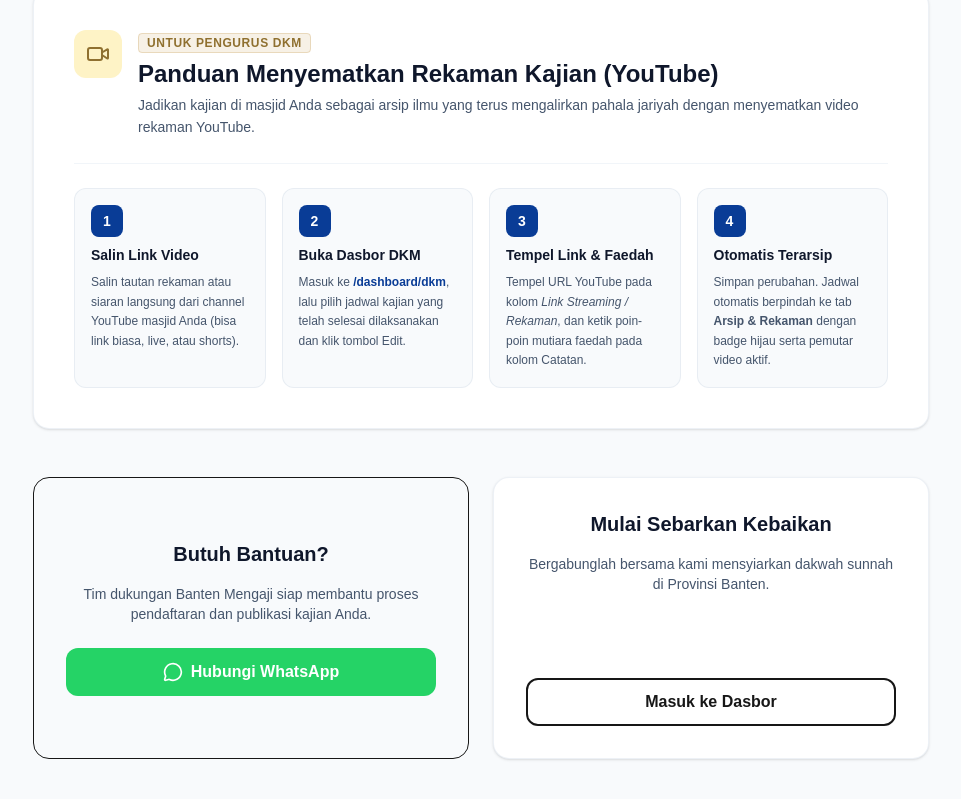
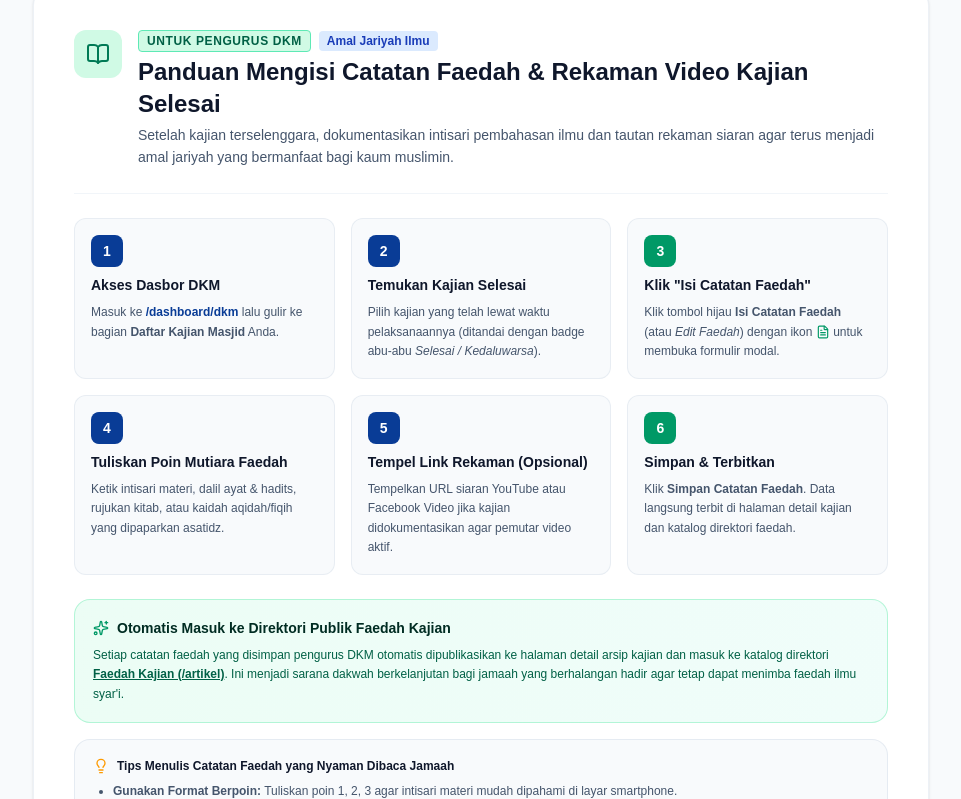
Before and after one commit to chandraanggaradiputra/website-islam, a Next.js app: page /panduan-dkm in a window 1280 px wide. Shown: the part 1761-2560 px from the top of the page, without its empty margins (159-1120 px from the left). Built offline with nearby package versions, Linux system fonts and the light colour scheme; no server answers; what web-push would draw is missing.

Commit message:
feat(panduan): pembaruan panduan dkm dan schema howto catatan faedah kajian

```diff
--- a/app/panduan-dkm/page.tsx
+++ b/app/panduan-dkm/page.tsx
@@ -12,7 +12,11 @@ import {
   Share2,
   CheckCircle2,
   Sparkles,
-  PlayCircle
+  PlayCircle,
+  BookOpen,
+  FileText,
+  Lightbulb,
+  ArrowRight,
 } from 'lucide-react';
 import { JsonLd } from '@/components/seo/JsonLd';
 import { getPanduanDkmJsonLd } from '@/lib/schema';
@@ -182,65 +186,125 @@ export default function PanduanDKMPage() {
             </div>
           </div>
 
-          {/* Kartu 2: Panduan Menyematkan Rekaman Kajian (Untuk Pengurus DKM) */}
+          {/* Kartu 2: Panduan Mengisi Catatan Faedah & Rekaman Video Kajian Selesai */}
           <div className="bg-white dark:bg-surface-darkCard shadow-sm rounded-2xl p-6 sm:p-10 border border-slate-200/60 dark:border-slate-800">
             <div className="flex items-start gap-4 mb-6">
-              <div className="w-12 h-12 rounded-xl bg-amber-100 dark:bg-amber-900/40 text-[#8f702f] dark:text-[#E8C27A] flex items-center justify-center shrink-0">
-                <Video className="w-6 h-6" />
+              <div className="w-12 h-12 rounded-xl bg-emerald-100 dark:bg-emerald-950/50 text-emerald-700 dark:text-emerald-300 flex items-center justify-center shrink-0">
+                <BookOpen className="w-6 h-6" />
               </div>
               <div>
-                <span className="text-xs font-bold uppercase tracking-wider px-2 py-0.5 rounded bg-[#C5A059]/15 text-[#8f702f] dark:text-[#E8C27A] border border-[#C5A059]/30">
-                  Untuk Pengurus DKM
-                </span>
+                <div className="flex flex-wrap items-center gap-2 mb-1">
+                  <span className="text-xs font-bold uppercase tracking-wider px-2 py-0.5 rounded bg-emerald-100 text-emerald-800 dark:bg-emerald-950/60 dark:text-emerald-300 border border-emerald-300 dark:border-emerald-800">
+                    Untuk Pengurus DKM
+                  </span>
+                  <span className="text-xs font-semibold px-2 py-0.5 rounded bg-blue-100 text-blue-800 dark:bg-blue-950/60 dark:text-blue-300">
+                    Amal Jariyah Ilmu
+                  </span>
+                </div>
                 <h2 className="text-2xl font-bold font-slab text-slate-900 dark:text-white mt-1">
-                  Panduan Menyematkan Rekaman Kajian (YouTube)
+                  Panduan Mengisi Catatan Faedah &amp; Rekaman Video Kajian Selesai
                 </h2>
                 <p className="text-sm text-slate-600 dark:text-slate-400 mt-1 leading-relaxed">
-                  Jadikan kajian di masjid Anda sebagai arsip ilmu yang terus mengalirkan pahala jariyah dengan menyematkan video rekaman YouTube.
+                  Setelah kajian terselenggara, dokumentasikan intisari pembahasan ilmu dan tautan rekaman siaran agar terus menjadi amal jariyah yang bermanfaat bagi kaum muslimin.
                 </p>
               </div>
             </div>
 
-            <div className="grid sm:grid-cols-2 lg:grid-cols-4 gap-4 mt-6 pt-6 border-t border-slate-100 dark:border-slate-800">
+            {/* Grid 6 Langkah Praktis */}
+            <div className="grid sm:grid-cols-2 lg:grid-cols-3 gap-4 mt-6 pt-6 border-t border-slate-100 dark:border-slate-800">
+              {/* Langkah 1 */}
               <div className="p-4 rounded-xl bg-slate-50 dark:bg-slate-900/60 border border-slate-200/70 dark:border-slate-800 space-y-2">
                 <div className="w-8 h-8 rounded-lg bg-[#093c96] text-white flex items-center justify-center font-bold text-sm">
                   1
                 </div>
-                <h3 className="font-bold text-sm text-slate-900 dark:text-white">Salin Link Video</h3>
+                <h3 className="font-bold text-sm text-slate-900 dark:text-white">Akses Dasbor DKM</h3>
                 <p className="text-xs text-slate-600 dark:text-slate-400 leading-relaxed">
-                  Salin tautan rekaman atau siaran langsung dari channel YouTube masjid Anda (bisa link biasa, live, atau shorts).
+                  Masuk ke <Link href="/dashboard/dkm" className="text-[#093c96] dark:text-blue-400 font-semibold hover:underline">/dashboard/dkm</Link> lalu gulir ke bagian <strong>Daftar Kajian Masjid</strong> Anda.
                 </p>
               </div>
 
+              {/* Langkah 2 */}
               <div className="p-4 rounded-xl bg-slate-50 dark:bg-slate-900/60 border border-slate-200/70 dark:border-slate-800 space-y-2">
                 <div className="w-8 h-8 rounded-lg bg-[#093c96] text-white flex items-center justify-center font-bold text-sm">
                   2
                 </div>
-                <h3 className="font-bold text-sm text-slate-900 dark:text-white">Buka Dasbor DKM</h3>
+                <h3 className="font-bold text-sm text-slate-900 dark:text-white">Temukan Kajian Selesai</h3>
                 <p className="text-xs text-slate-600 dark:text-slate-400 leading-relaxed">
-                  Masuk ke <Link href="/dashboard/dkm" className="text-[#093c96] dark:text-blue-400 font-semibold hover:underline">/dashboard/dkm</Link>, lalu pilih jadwal kajian yang telah selesai dilaksanakan dan klik tombol Edit.
+                  Pilih kajian yang telah lewat waktu pelaksanaannya (ditandai dengan badge abu-abu <em>Selesai / Kedaluwarsa</em>).
                 </p>
               </div>
 
+              {/* Langkah 3 */}
               <div className="p-4 rounded-xl bg-slate-50 dark:bg-slate-900/60 border border-slate-200/70 dark:border-slate-800 space-y-2">
-                <div className="w-8 h-8 rounded-lg bg-[#093c96] text-white flex items-center justify-center font-bold text-sm">
+                <div className="w-8 h-8 rounded-lg bg-emerald-600 text-white flex items-center justify-center font-bold text-sm">
                   3
                 </div>
-                <h3 className="font-bold text-sm text-slate-900 dark:text-white">Tempel Link & Faedah</h3>
+                <h3 className="font-bold text-sm text-slate-900 dark:text-white">Klik &quot;Isi Catatan Faedah&quot;</h3>
                 <p className="text-xs text-slate-600 dark:text-slate-400 leading-relaxed">
-                  Tempel URL YouTube pada kolom <em>Link Streaming / Rekaman</em>, dan ketik poin-poin mutiara faedah pada kolom Catatan.
+                  Klik tombol hijau <strong>Isi Catatan Faedah</strong> (atau <em>Edit Faedah</em>) dengan ikon <FileText className="w-3.5 h-3.5 inline text-emerald-600 dark:text-emerald-400" /> untuk membuka formulir modal.
                 </p>
               </div>
 
+              {/* Langkah 4 */}
               <div className="p-4 rounded-xl bg-slate-50 dark:bg-slate-900/60 border border-slate-200/70 dark:border-slate-800 space-y-2">
                 <div className="w-8 h-8 rounded-lg bg-[#093c96] text-white flex items-center justify-center font-bold text-sm">
                   4
                 </div>
-                <h3 className="font-bold text-sm text-slate-900 dark:text-white">Otomatis Terarsip</h3>
+                <h3 className="font-bold text-sm text-slate-900 dark:text-white">Tuliskan Poin Mutiara Faedah</h3>
                 <p className="text-xs text-slate-600 dark:text-slate-400 leading-relaxed">
-                  Simpan perubahan. Jadwal otomatis berpindah ke tab <strong>Arsip & Rekaman</strong> dengan badge hijau serta pemutar video aktif.
+                  Ketik intisari materi, dalil ayat &amp; hadits, rujukan kitab, atau kaidah aqidah/fiqih yang dipaparkan asatidz.
                 </p>
               </div>
+
+              {/* Langkah 5 */}
+              <div className="p-4 rounded-xl bg-slate-50 dark:bg-slate-900/60 border border-slate-200/70 dark:border-slate-800 space-y-2">
+                <div className="w-8 h-8 rounded-lg bg-[#093c96] text-white flex items-center justify-center font-bold text-sm">
+                  5
+                </div>
+                <h3 className="font-bold text-sm text-slate-900 dark:text-white">Tempel Link Rekaman (Opsional)</h3>
+                <p className="text-xs text-slate-600 dark:text-slate-400 leading-relaxed">
+                  Tempelkan URL siaran YouTube atau Facebook Video jika kajian didokumentasikan agar pemutar video aktif.
+                </p>
+              </div>
+
+              {/* Langkah 6 */}
+              <div className="p-4 rounded-xl bg-slate-50 dark:bg-slate-900/60 border border-slate-200/70 dark:border-slate-800 space-y-2">
+                <div className="w-8 h-8 rounded-lg bg-emerald-600 text-white flex items-center justify-center font-bold text-sm">
+                  6
+                </div>
+                <h3 className="font-bold text-sm text-slate-900 dark:text-white">Simpan &amp; Terbitkan</h3>
+                <p className="text-xs text-slate-600 dark:text-slate-400 leading-relaxed">
+                  Klik <strong>Simpan Catatan Faedah</strong>. Data langsung terbit di halaman detail kajian dan katalog direktori faedah.
+                </p>
+              </div>
+            </div>
+
+            {/* Kotak Edukasi Amal Jariyah & Syiar Publik */}
+            <div className="mt-6 p-4.5 rounded-2xl bg-gradient-to-r from-emerald-50 to-teal-50 dark:from-emerald-950/30 dark:to-teal-950/20 border border-emerald-200/80 dark:border-emerald-900/60 text-xs sm:text-sm text-emerald-900 dark:text-emerald-200 space-y-2">
+              <div className="flex items-center gap-2 font-bold text-emerald-950 dark:text-emerald-100">
+                <Sparkles className="w-4 h-4 text-emerald-600 dark:text-emerald-400 shrink-0" />
+                <span>Otomatis Masuk ke Direktori Publik Faedah Kajian</span>
+              </div>
+              <p className="leading-relaxed text-emerald-800 dark:text-emerald-300 text-xs">
+                Setiap catatan faedah yang disimpan pengurus DKM otomatis dipublikasikan ke halaman detail arsip kajian dan masuk ke katalog direktori{' '}
+                <Link href="/artikel" className="font-bold underline hover:text-emerald-950 dark:hover:text-emerald-100">
+                  Faedah Kajian (/artikel)
+                </Link>
+                . Ini menjadi sarana dakwah berkelanjutan bagi jamaah yang berhalangan hadir agar tetap dapat menimba faedah ilmu syar&apos;i.
+              </p>
+            </div>
+
+            {/* Kotak Tips Penulisan Catatan Faedah */}
+            <div className="mt-4 p-4.5 rounded-2xl bg-slate-50 dark:bg-slate-900/50 border border-slate-200/80 dark:border-slate-800 text-xs text-slate-700 dark:text-slate-300 space-y-2">
+              <div className="flex items-center gap-2 font-bold text-slate-900 dark:text-white">
+                <Lightbulb className="w-4 h-4 text-amber-500 shrink-0" />
+                <span>Tips Menulis Catatan Faedah yang Nyaman Dibaca Jamaah</span>
+              </div>
+              <ul className="list-disc pl-5 space-y-1 text-slate-600 dark:text-slate-400 leading-relaxed">
+                <li><strong>Gunakan Format Berpoin:</strong> Tuliskan poin 1, 2, 3 agar intisari materi mudah dipahami di layar smartphone.</li>
+                <li><strong>Sertakan Rujukan Dalil:</strong> Cantumkan nama kitab, rujukan ayat Al-Qur&apos;an, atau riwayat hadits pokok yang dibahas asatidz.</li>
+                <li><strong>Nasihat Praktis:</strong> Sertakan kesimpulan hukum fiqih atau nasihat amalan sehari-hari yang dapat langsung diamalkan jamaah.</li>
+              </ul>
             </div>
           </div>
         </div>
--- a/lib/schema.ts
+++ b/lib/schema.ts
@@ -147,6 +147,12 @@ export function getPanduanDkmJsonLd() {
         name: 'Langkah 5: Syiar Otomatis ke Jamaah',
         text: 'Jadwal kajian otomatis terbit di beranda, direktori kajian, serta terindeks oleh mesin pencari AI.',
       },
+      {
+        '@type': 'HowToStep',
+        name: 'Langkah 6: Input Catatan Faedah & Rekaman Video',
+        text: 'Setelah kajian selesai diselenggarakan, pengurus DKM mendokumentasikan intisari faedah ilmu dan tautan rekaman video agar otomatis terbit di direktori publik Faedah Kajian.',
+        url: `${BASE_URL}/artikel`,
+      },
     ],
   };
 }
```
